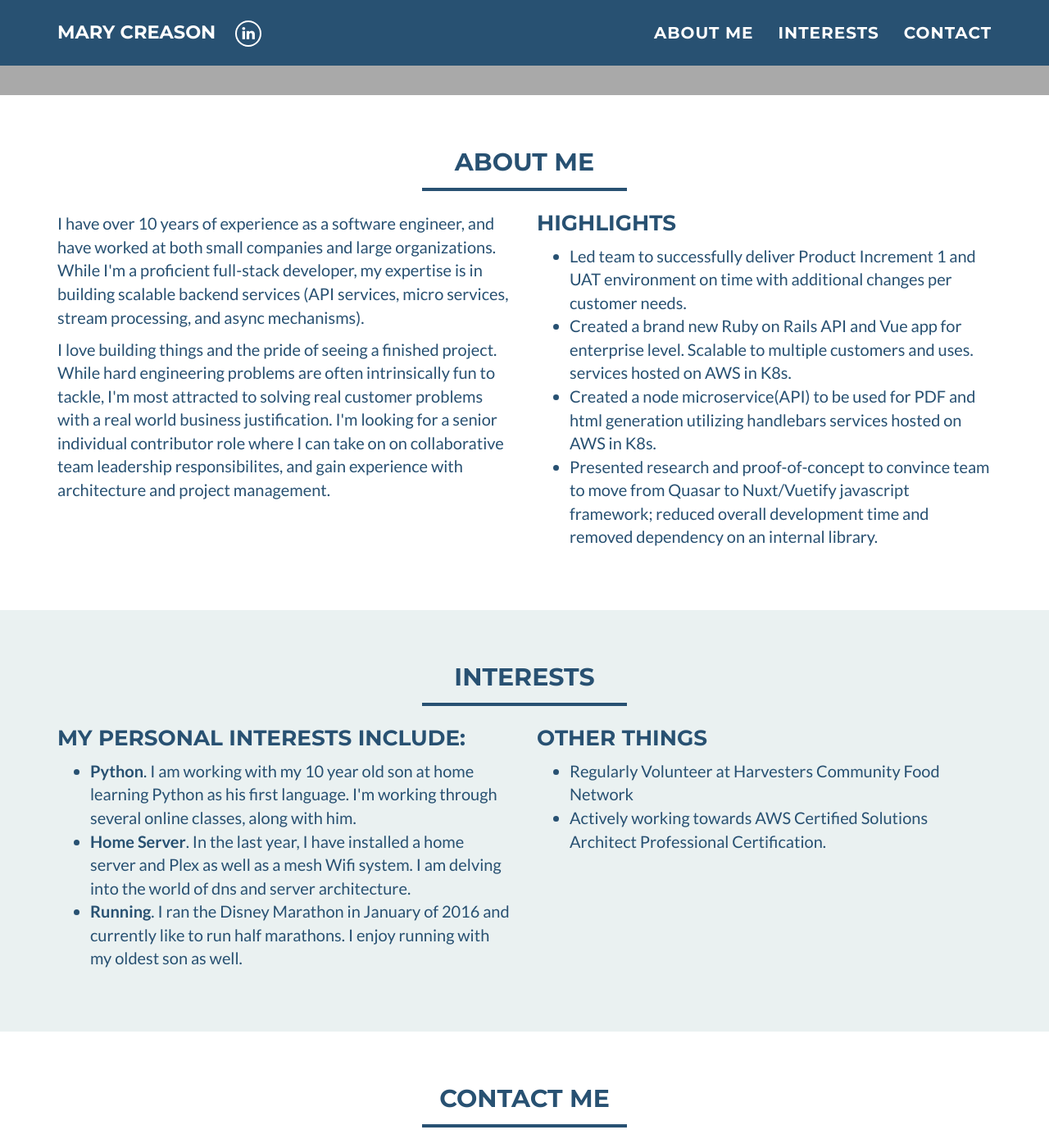
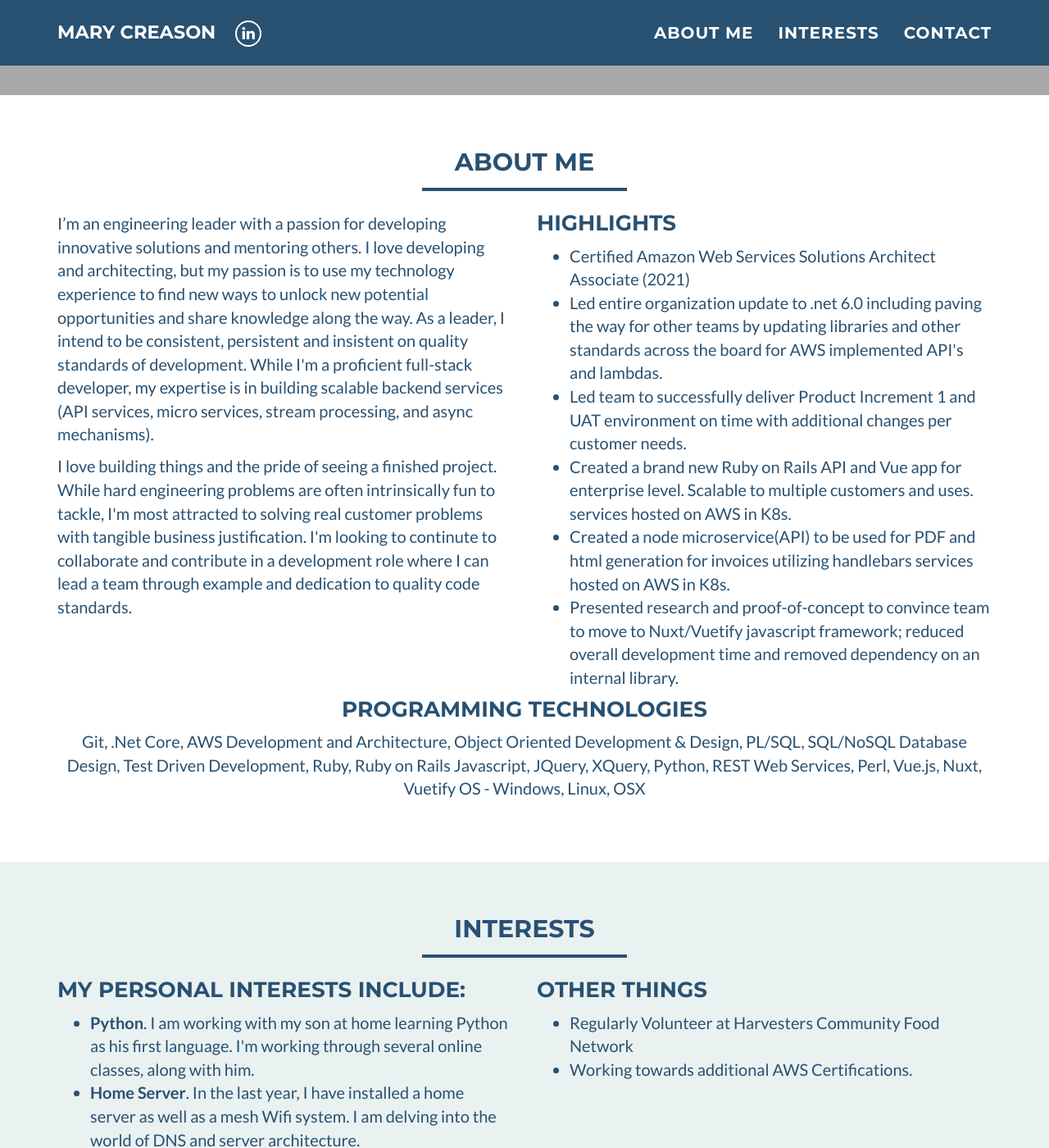
Before and after one commit to mcreason88/mcreason.github.io, a Jekyll site: the page built from index.html, in a window 1280 px wide and 1400 px high, scrolled down 534 px. Shown: the whole window at 82% size. Built offline with Jekyll 4.4.1, drawn with Linux system fonts in a browser that asks for light colours; some of the changed text lies outside the part shown.

Commit message:
chore: update about me and interests

```diff
--- a/_includes/about_me.html
+++ b/_includes/about_me.html
@@ -9,23 +9,32 @@
     <div class="row">
 	    <div class="col-sm-6">
     		<p>
-            I have over 10 years of experience as a software engineer, and have worked
-            at both small companies and large organizations. While I'm a proficient full-stack
-            developer, my expertise is in building scalable backend services (API services, micro services,
+          I’m an engineering leader with a passion for developing innovative solutions and
+          mentoring others. I love developing and architecting, but my passion is to use my
+          technology experience to find new ways to unlock new potential opportunities and share
+          knowledge along the way. As a leader, I intend to be consistent, persistent and insistent
+          on quality standards of development.  While I'm a proficient full-stack
+          developer, my expertise is in building scalable backend services (API services, micro services,
 	    stream processing, and async mechanisms).
         </p>
         <p>
            I love building things and the pride of seeing a finished project.
            While hard engineering problems are often intrinsically fun to tackle,
-           I'm most attracted to solving real customer problems with a real world business justification.
-           I'm looking for a senior individual contributor role where I can take on on collaborative
-           team leadership responsibilites, and gain experience with
-           architecture and project management.
+           I'm most attracted to solving real customer problems with tangible business justification.
+           I'm looking to continute to collaborate and contribute in a development role where I can lead
+           a team through example and dedication to quality code standards.
+
         </p>
       </div>
 	    <div class="col-sm-6">
 		    <h3 style="margin-top:0;">Highlights</h3>
 		    <ul>
+          <li>
+            Certified Amazon Web Services Solutions Architect Associate (2021)
+    			</li>
+          <li>
+            Led entire organization update to .net 6.0 including paving the way for other teams by updating libraries and other standards across the board for AWS implemented API's and lambdas.
+    			</li>
 			 <li>
             Led team to successfully deliver Product Increment 1 and UAT environment on time with additional changes per customer needs.
     			</li>
@@ -34,14 +43,21 @@
             services hosted on AWS in K8s.
     			</li>
 			<li>
-            Created a node microservice(API) to be used for PDF and html generation utilizing handlebars
+            Created a node microservice(API) to be used for PDF and html generation for invoices utilizing handlebars
             services hosted on AWS in K8s.
     			</li>
           		<li>
-            Presented research and proof-of-concept to convince team to move from Quasar to Nuxt/Vuetify javascript framework; reduced overall development time and removed dependency on an internal library.
+            Presented research and proof-of-concept to convince team to move to Nuxt/Vuetify javascript framework; reduced overall development time and removed dependency on an internal library.
 			    </li>
 		    </ul>
 	    </div>
     </div>
+    <div class="row">
+      <div class="col-lg-12 text-center">
+        <h3 style="margin-top:0;">Programming Technologies</h3>
+        <p>Git, .Net Core, AWS Development and Architecture, Object Oriented Development & Design, PL/SQL, SQL/NoSQL Database Design, Test Driven Development, Ruby, Ruby on Rails Javascript, JQuery, XQuery, Python, REST Web Services, Perl, Vue.js, Nuxt, Vuetify
+          OS - Windows, Linux, OSX</p>
+      </div>
+    </div>
   </div>
 </section>
--- a/_includes/interests.html
+++ b/_includes/interests.html
@@ -11,13 +11,13 @@
 		    <h3 style="margin-top:0">My personal interests include:</h3>
 			<ul>
 			  <li>
-				 <b>Python</b>. I am working with my 10 year old son at home learning Python as his first language.  I'm working through several online classes, along with him.
+				 <b>Python</b>. I am working with my son at home learning Python as his first language.  I'm working through several online classes, along with him.
 			  </li>
 			  <li>
-				  <b>Home Server</b>. In the last year, I have installed a home server and Plex as well as a mesh Wifi system. I am delving into the world of dns and server architecture.
+				  <b>Home Server</b>. In the last year, I have installed a home server as well as a mesh Wifi system. I am delving into the world of DNS and server architecture.
 			  </li>
 			  <li>
-				  <b>Running</b>. I ran the Disney Marathon in January of 2016 and currently like to run half marathons. I enjoy running with my oldest son as well.
+				  <b>Running</b>. I ran the Disney Marathon in January of 2016 and currently like to run half marathons.
       </li>
 			</ul>
 		</div>
@@ -28,7 +28,7 @@
            Regularly Volunteer at Harvesters Community Food Network
   			</li>
   			<li>
-  			  Actively working towards AWS Certified Solutions Architect Professional Certification.
+  			  Working towards additional AWS Certifications.
   			</li>
 		   </ul>
       </div>
```
